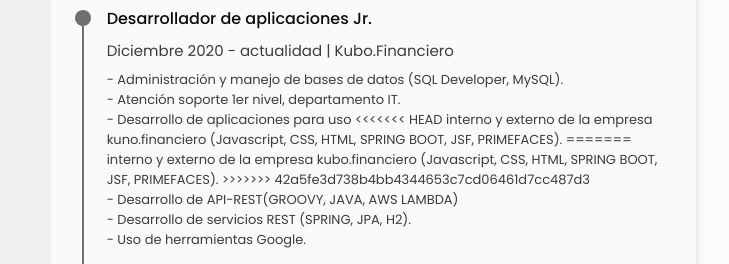
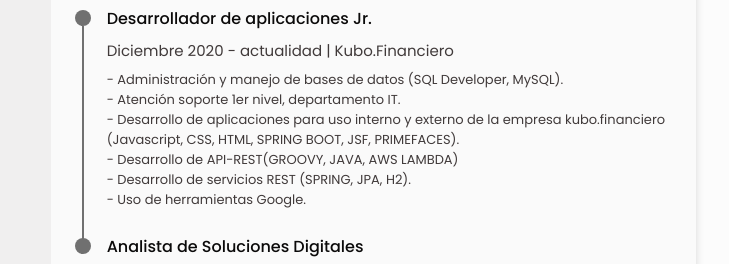
Before and after one commit to MercedesDavila/Responsive-Resume-CV, a plain HTML site: page index.html in a window 1280 px wide. Shown: the part 120-384 px from the top of the page, 428-1157 px from the left. Drawn offline with nearby package versions, Linux system fonts and the light colour scheme.

Commit message:
corrección

```diff
--- a/index.html
+++ b/index.html
@@ -239,11 +239,7 @@
                                     </li>
                                     <li class="experience__list">
                                         <span class="experience__circle"></span> - Desarrollo de aplicaciones para uso
-<<<<<<< HEAD
-                                        interno y externo de la empresa kuno.financiero (Javascript, CSS, HTML, SPRING BOOT, JSF, PRIMEFACES).
-=======
                                         interno y externo de la empresa kubo.financiero (Javascript, CSS, HTML, SPRING BOOT, JSF, PRIMEFACES).
->>>>>>> 42a5fe3d738b4bb4344653c7cd06461d7cc487d3
                                     </li>
                                     <li class="experience__list">
                                         <span class="experience__circle"></span> - Desarrollo de API-REST(GROOVY, JAVA, AWS LAMBDA)
```
